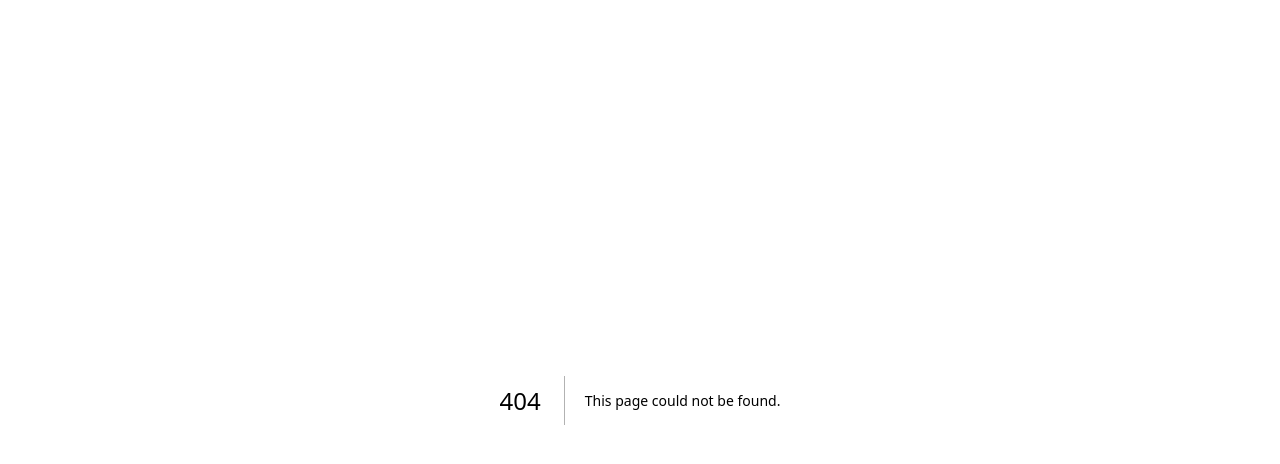
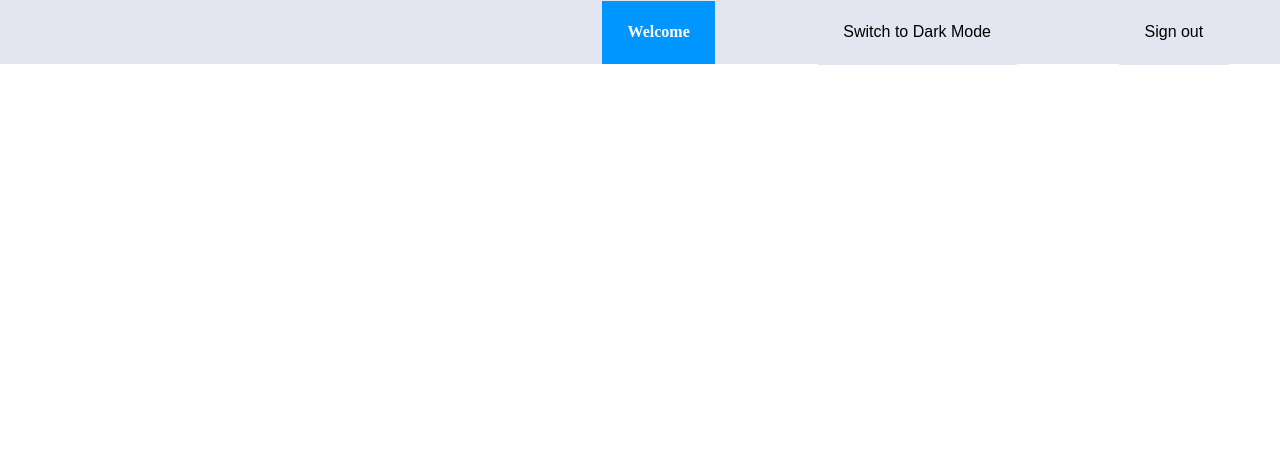
Before and after one commit to joeglDev/Next.ts-personal-blog-website, a Next.js app: page /MainView in a window 1280 px wide. Before the commit this address had no page. Shown: the top 464 px of the page. Built offline with nearby package versions, Linux system fonts and the light colour scheme.

Commit message:
refactor/2-MainView(NavBar)
Implemented a basic horizontal navbar with change theme, sign out and current user

```diff
--- a/components/Context.tsx
+++ b/components/Context.tsx
@@ -3,14 +3,14 @@ import { PropsWithChildren, createContext, useState } from "react";
 interface defaultValueInterface {
   lightMode: boolean;
   setLightMode: (value: boolean) => void;
-  currentUser: string;
-  setCurrentUser: (value: string) => void;
+  currentUser: string | null;
+  setCurrentUser: (value: string | null) => void;
 }
 
 const defaultValue: defaultValueInterface = {
   lightMode: true,
   setLightMode: () => {},
-  currentUser: "",
+  currentUser: null,
   setCurrentUser: () => {},
 };
 
--- /dev/null
+++ b/components/navbar/NavBar.style.ts
@@ -0,0 +1,50 @@
+import styled from "@emotion/styled";
+import { COLOURS } from "../../globals/colours";
+
+export const NavBarWrapper = styled.nav<{ lightMode: boolean }>`
+  display: flex;
+  justify-content: right;
+  align-items: center;
+  height: 8vh;
+  color: ${(p) =>
+    p.lightMode ? COLOURS.light.textColour : COLOURS.dark.textColour};
+  background-color: ${(p) =>
+    p.lightMode ? COLOURS.light.cardBackground : COLOURS.dark.cardBackground};
+`;
+
+export const NavBarUl = styled.ul`
+  text-decoration: none;
+  list-style: none;
+`;
+
+export const NavBarLi = styled.li`
+  display: inline-block;
+  margin: auto 4vw auto 4vw;
+`;
+
+export const NavButton = styled.button<{ lightMode: boolean }>`
+  height: 3vh;
+  font-size: 2vh;
+  padding: 4.9vh 2vw 5.2vh 2vw;
+  border: none;
+
+  color: ${(p) =>
+    p.lightMode ? COLOURS.light.textColour : COLOURS.dark.textColour};
+
+  background-color: ${(p) =>
+    p.lightMode ? COLOURS.light.cardBackground : COLOURS.dark.cardBackground};
+
+  &:hover {
+    border-color: ${COLOURS.highlightBlue};
+    background-color: ${COLOURS.highlightBlue};
+    color: white;
+  }
+`;
+
+export const NavBarText = styled.p`
+  font-size: 2vh;
+  font-weight: bold;
+  background-color: ${COLOURS.highlightBlue};
+  color: white;
+  padding: 2.8vh 2vw 2.8vh 2vw;
+`;
--- /dev/null
+++ b/components/navbar/NavBar.tsx
@@ -0,0 +1,48 @@
+import { useContext } from "react";
+import {
+  NavBarLi,
+  NavBarText,
+  NavBarUl,
+  NavBarWrapper,
+  NavButton,
+} from "./NavBar.style";
+import { context } from "../Context";
+import { useRouter } from "next/router";
+
+export const NavBar = () => {
+  const { currentUser, setCurrentUser, lightMode, setLightMode } =
+    useContext(context);
+  const router = useRouter();
+
+  const onSignOut = () => {
+    setCurrentUser(null);
+    router.push("/");
+  };
+
+  return (
+    <NavBarWrapper lightMode={lightMode}>
+      <NavBarUl>
+        <NavBarLi>
+          <NavBarText>Welcome {currentUser}</NavBarText>
+        </NavBarLi>
+
+        <NavBarLi>
+          <NavButton
+            lightMode={lightMode}
+            onClick={() => {
+              setLightMode(!lightMode);
+            }}
+          >
+            {lightMode ? "Switch to Dark Mode" : "Switch to Light Mode"}
+          </NavButton>
+        </NavBarLi>
+
+        <NavBarLi>
+          <NavButton lightMode={lightMode} onClick={() => onSignOut()}>
+            Sign out
+          </NavButton>
+        </NavBarLi>
+      </NavBarUl>
+    </NavBarWrapper>
+  );
+};
--- /dev/null
+++ b/pages/MainView.tsx
@@ -0,0 +1,19 @@
+import { useContext } from "react";
+import { ThemeContainer } from "../components/ThemeContainer";
+import { context } from "../components/Context";
+import { NavBar } from "../components/navbar/NavBar";
+
+export default function MainView() {
+  const { lightMode } = useContext(context);
+
+  return (
+    <ThemeContainer lightMode={lightMode}>
+      <NavBar />
+    </ThemeContainer>
+    // navigation (id needed long term)
+
+    // view of mapped cards
+
+    //  sussinct ypur profile and add a thought box
+  );
+}
```
Also changed, not shown: pages/index.tsx (+14 -2 lines).
